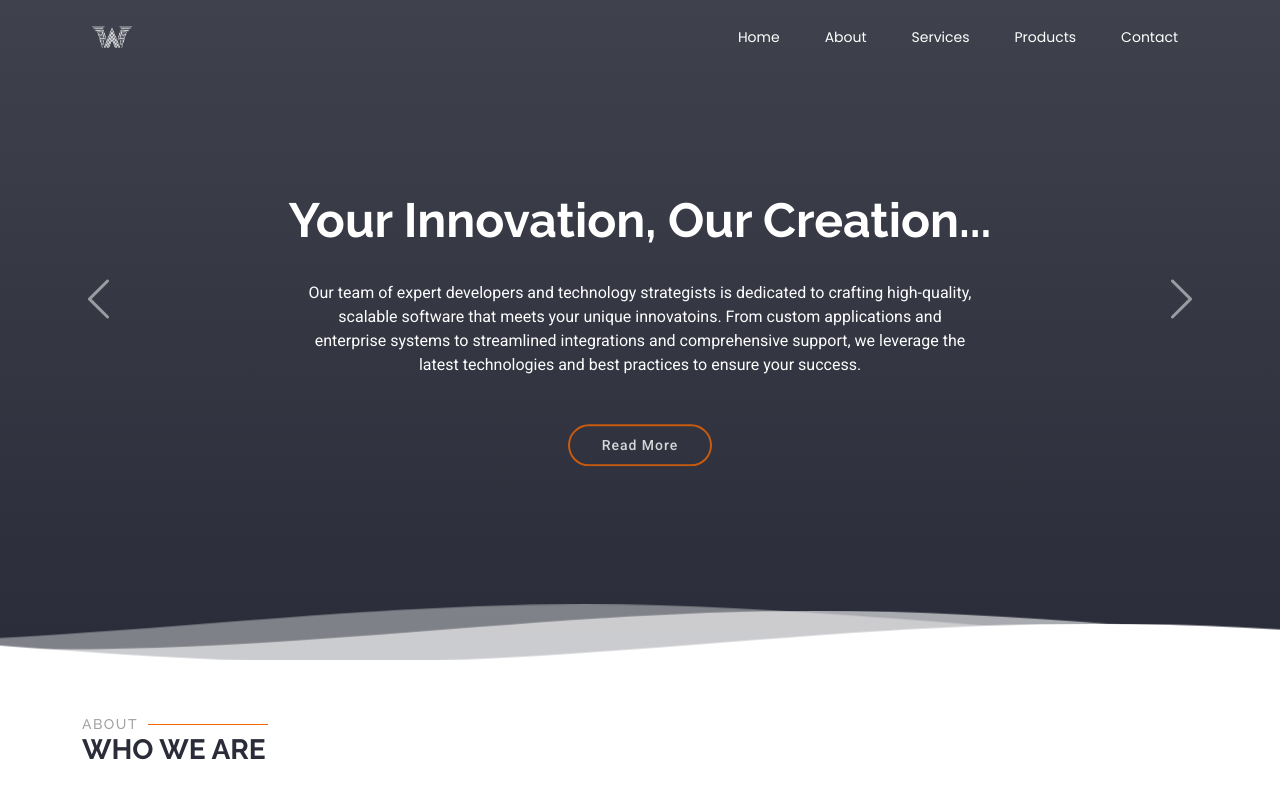
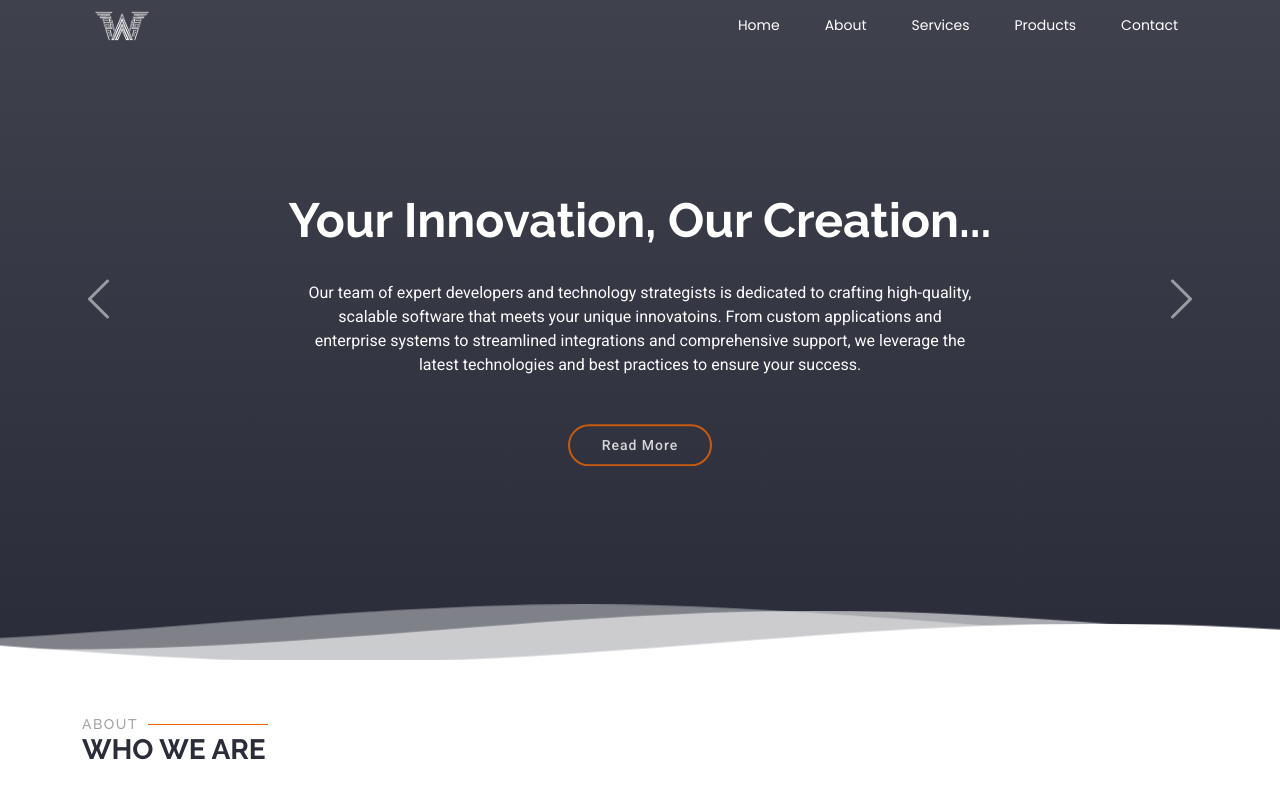
Before and after one commit to Wagle-Global-Solutions/wagleus, a plain HTML site: page index.html in a window 1280 px wide. Shown: the top 800 px of the page. Drawn offline with Linux system fonts and the light colour scheme.

Commit message:
nav fixed

```diff
--- a/assets/css/main.css
+++ b/assets/css/main.css
@@ -157,11 +157,12 @@ h6 {
 }
 
 .header .logo img {
-  height: 60px;
-  width: 60px;
+  height: 80px;
+  width: 80px;
   margin-right: 8px;
   padding: 0;
   margin-top: -5px;
+  position: absolute;
 }
 
 .header .logo h1 {
```
